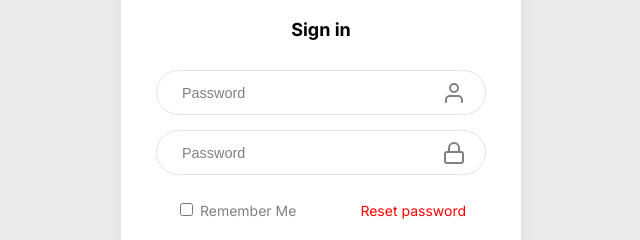
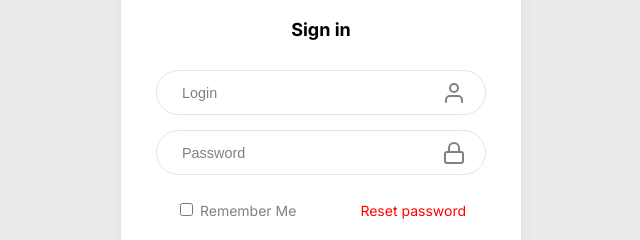
Before and after one commit to jhoownogueira/signinform, a plain HTML site: page index.html in a window 1280 px wide. Shown: the part 194-434 px from the top of the page, 319-959 px from the left. Drawn offline with nearby package versions, Linux system fonts and the light colour scheme.

Commit message:
change placeholder name and boder radius

```diff
--- a/index.html
+++ b/index.html
@@ -13,7 +13,7 @@
         <form>
             <h3>Sign in</h3>
             <div class="input-container">
-                <input type="text" placeholder="Password">
+                <input type="text" placeholder="Login">
                 <i data-feather="user"></i>
             </div>
             <div class="input-container">
--- a/style.css
+++ b/style.css
@@ -39,7 +39,7 @@ form .input-container {
 form .input-container input, input[type="submit"] {
     width: 100%;
     height: 45px;
-    border-radius: 25px;
+    border-radius: 35px;
 }
 
 form input[type="submit"] {
```
